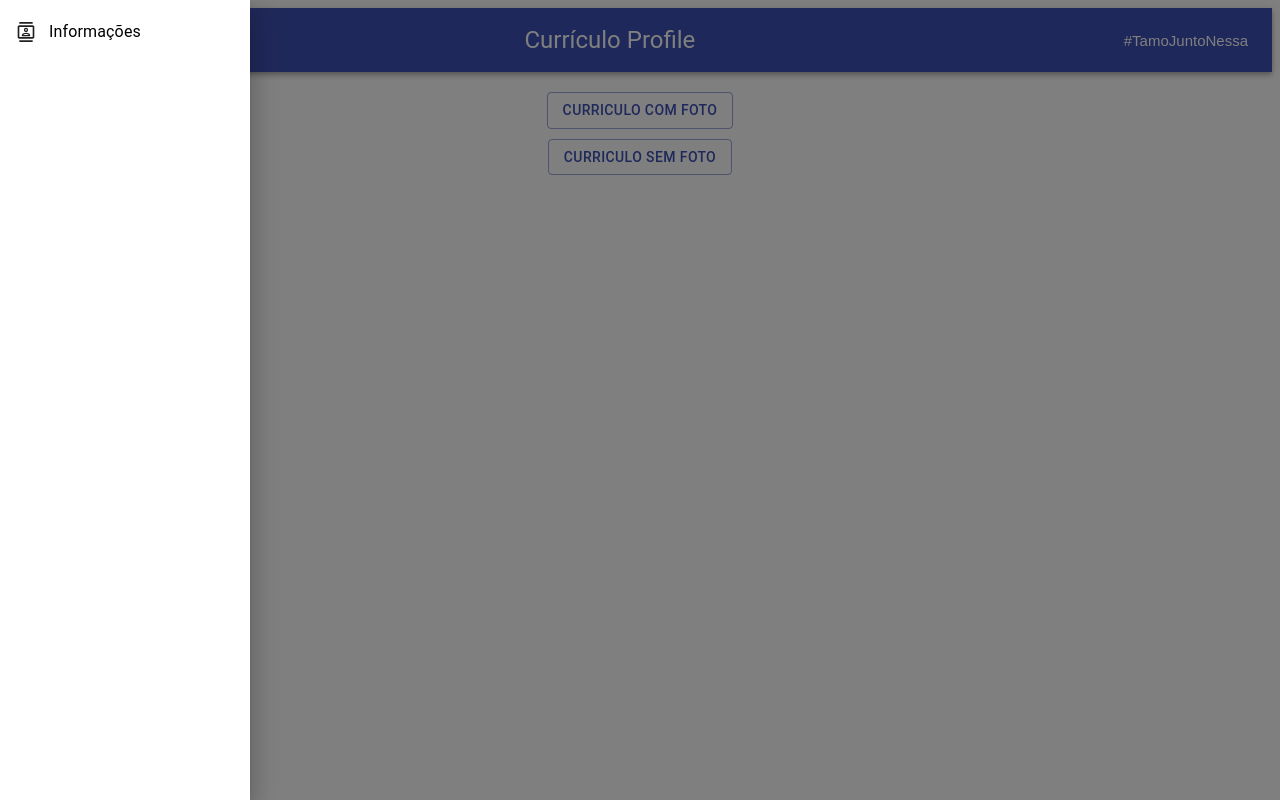
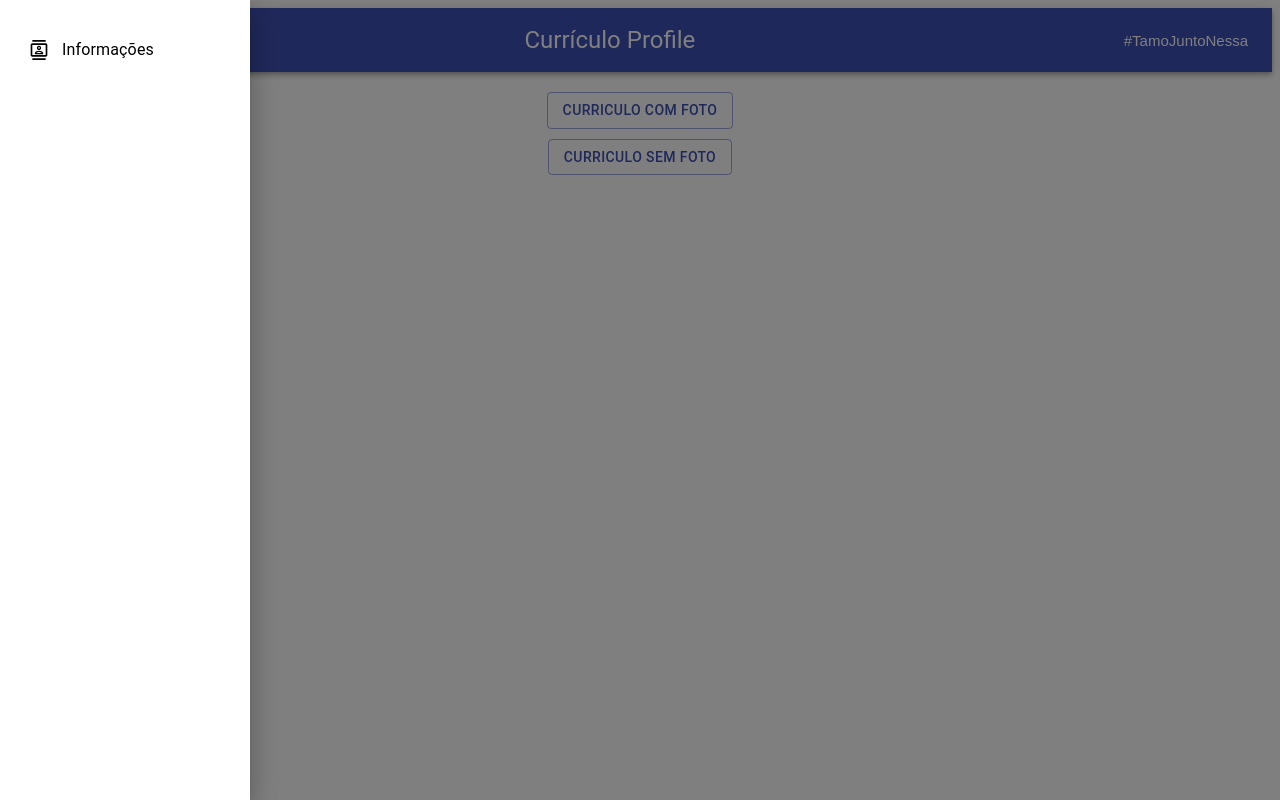
Before and after one commit to LucasZod/curriculo-profile, a React (Create React App) app: page / in a window 1280 px wide. Both pictures are taken after a click on the button 64 px from the left and 40 px from the top of the page. Built offline with nearby package versions, Linux system fonts and the light colour scheme.

Commit message:
curriculo-profile 1.0

```diff
--- a/src/AppBar.js
+++ b/src/AppBar.js
@@ -38,6 +38,7 @@ const useStyles = makeStyles((theme) => ({
         textDecoration: 'none',
         color: 'black',
         marginLeft: 13,
+        marginRight: 13,
     },
     tamojunto: {
         color: "white",
@@ -79,12 +80,12 @@ export default function Header() {
             onKeyDown={toggleDrawer(anchor, false)}
         >
             <List>
+                <Link className={classes.linktwo} to='/informacoes'>
                     <ListItem button key='Informações'>
-                        <ContactsOutlinedIcon fontSize='small'/>
-                        <Link className={classes.linktwo} to='/informacoes'>
+                        <ContactsOutlinedIcon className={classes.linktwo} fontSize='small'/>
                         <ListItemText primary='Informações' />
-                        </Link>
                     </ListItem>
+                </Link>
             </List>
         </div>
 
```
